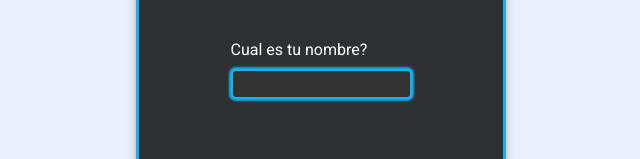
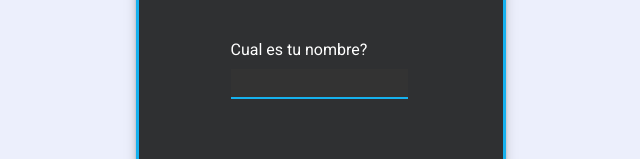
Before and after one commit to chrismotta/ejercicios_leon, a plain HTML site: page practicas/crud/index.html in a window 1280 px wide. Shown: the part 237-396 px from the top of the page, without its empty margins (319-959 px from the left). Drawn offline with Linux system fonts and the light colour scheme.

Commit message:
objetivo 1 mejorado

```diff
--- a/practicas/crud/index.html
+++ b/practicas/crud/index.html
@@ -33,5 +33,6 @@
         </form>
         </div>
     </div>
+    <script src="script.js"></script>
 </body>
 </html>
--- a/practicas/crud/style.css
+++ b/practicas/crud/style.css
@@ -50,18 +50,22 @@ html, body {
 
 .container-form-usuario input{
     height: 30px;
+    background-color: #333;
+    border: none;
+    border-bottom: 2px solid rgb(22, 177, 238);
+    border-radius: 0px;
 }
 
 .container-form-comentario input{
     height: 100px;
+    border: rgb(22, 177, 238) 2px solid;
+    border-radius: 5px;
+    background-color: #333;
+    box-shadow: rgb(21, 169, 228) 0px 0px 2px 2px;
 }
 
 .input{
     margin-top: 10px;
-    border: rgb(22, 177, 238) 2px solid;
-    border-radius: 5px;
-    background-color: #333;
-    box-shadow: rgb(21, 169, 228) 0px 0px 2px 2px;
     color: white;
     outline: none;
 }
```
Also changed, not shown: practicas/crud/script.js (added, +12 -0 lines).
